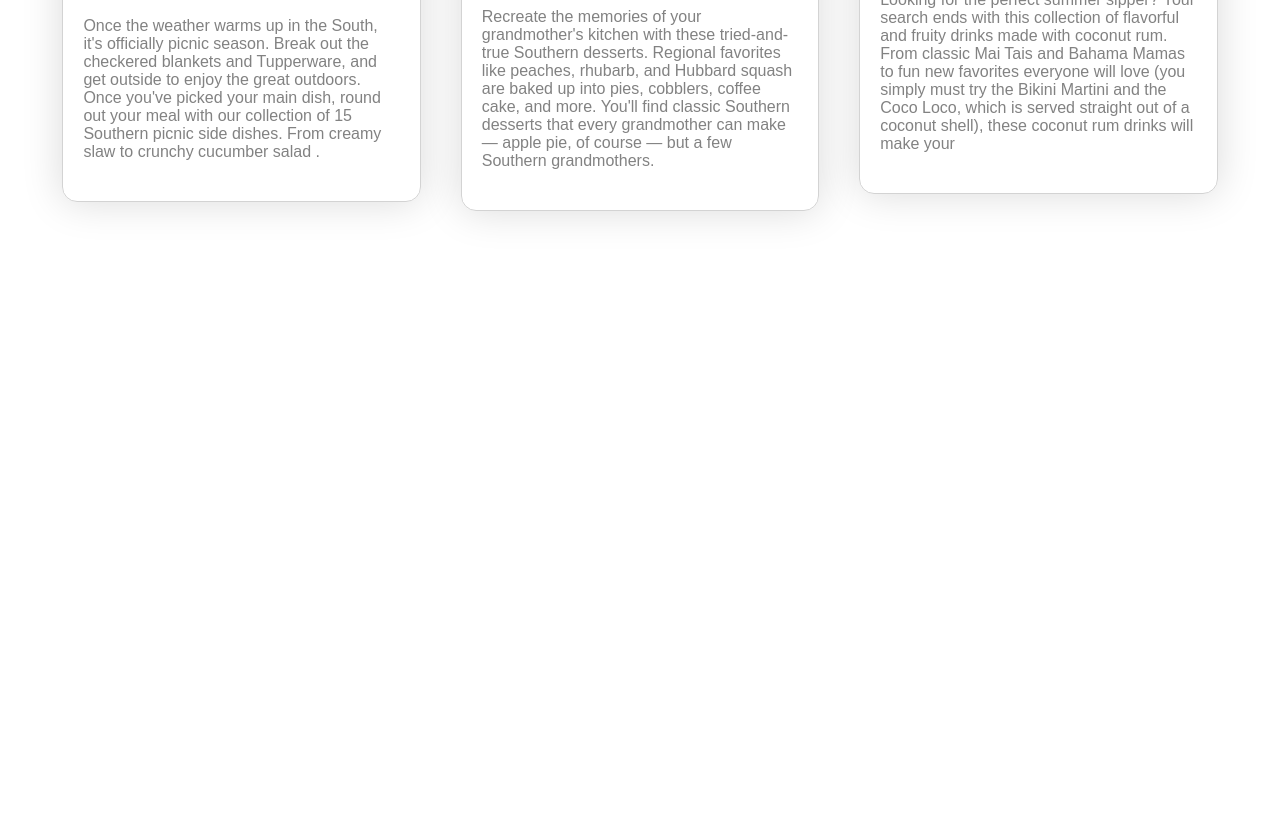
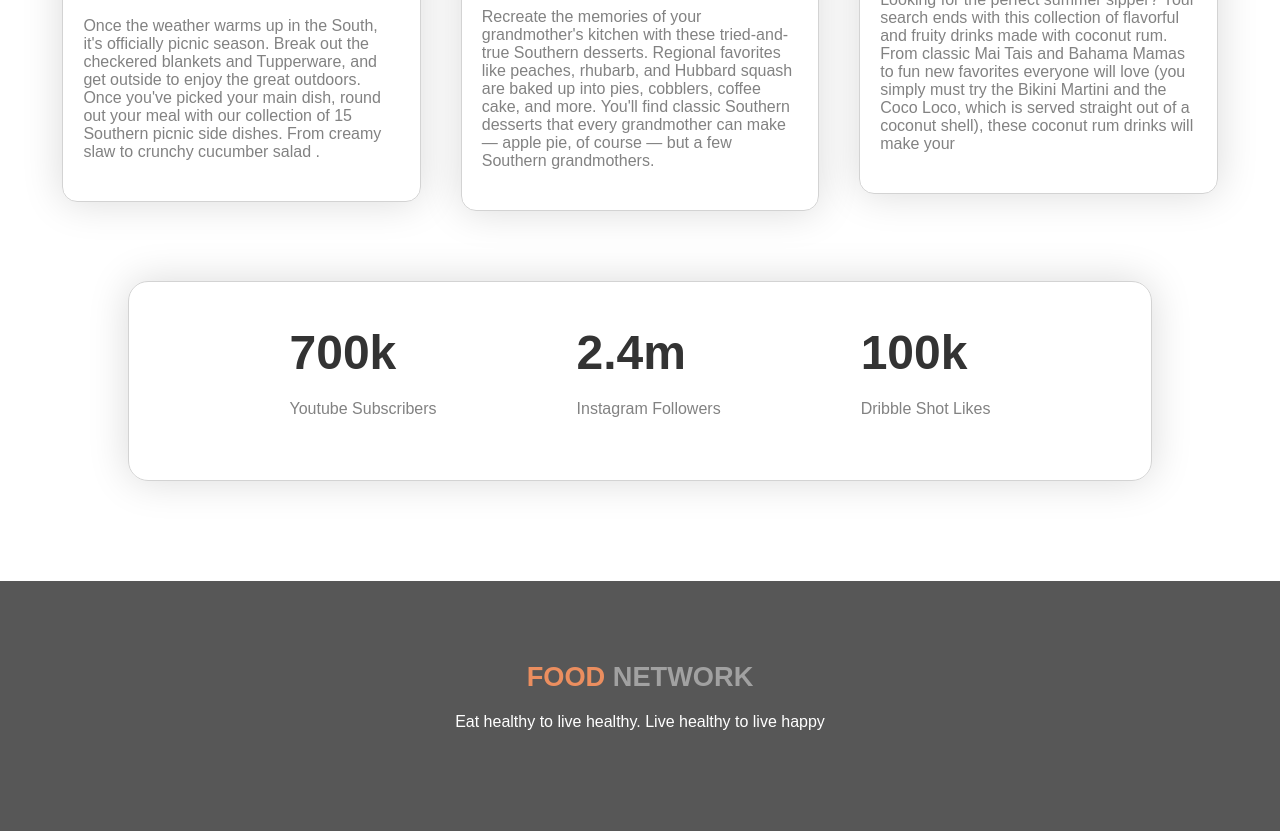
Before and after one commit to MrAzadT/First-Assignments, a plain HTML site: page index.html in a window 1280 px wide. Shown: the part 2292-3123 px from the top of the page. Before the commit the page ends 2573 px from the top, so only its background shows below. Drawn offline with Linux system fonts and the light colour scheme.

Commit message:
all done

```diff
--- a/index.html
+++ b/index.html
@@ -19,21 +19,20 @@
     <link rel="stylesheet" href="style.css" />
   </head>
   <body>
-
+<!-- navbar -->
     <nav class="navbar">
       <div class="logo">
-
-
-         <h2>Food Network</h2>
+        <h2>Food Network</h2>
       </div>
       <div class="navText">
         <a href="#home">Home</a>
         <a href="#aboutMe">About Me</a>
         <a href="#recipes">My recipes</a>
-
       </div>
      </nav>
+<!-- navbar -->
 
+<!-- firstContainer -->
 
     <section id="home" class="firstContainer">
       <div class="firstText">
@@ -53,7 +52,9 @@
         <img src="./images/female/Group 8425.png" alt="" />
       </div>
     </section>
+    <!-- firstContainer -->
 
+    <!-- secondContainer -->
     <section id="aboutMe" class="secondContainer">
       <div class="secondImage">
         <img src="./images/female/Person Image.png" alt="" />
@@ -70,6 +71,9 @@
       </div>
     </section>
 
+    <!-- secondContainer -->
+
+    <!-- cardContainer -->
     <section id="recipes"  class="cardContainer">
        <div  class="recipes">
          <h1> My Recipes</h1>
@@ -98,5 +102,32 @@
        </div>
 
     </section>
+<!--
+    cardContainer -->
+
+    <!-- Subscribers -->
+<section class="subscribers">
+<div class="items">
+  <div class="item">
+    <h1>700k</h1>
+    <p>Youtube Subscribers</p>
+  </div>
+  <div class="item">
+    <h1>2.4m</h1>
+    <p>Instagram Followers</p>
+  </div>
+  <div class="item">
+    <h1>100k</h1>
+    <p>Dribble Shot Likes</p>
+  </div>
+</div>
+</section>
+
+    <!-- Subscribers -->
+<footer>
+  <h1><span>FOOD</span> NETWORK</h1>
+  <p>Eat healthy to live healthy. Live healthy to live happy</p>
+</footer>
+
   </body>
 </html>
--- a/style.css
+++ b/style.css
@@ -9,6 +9,24 @@
 a {
   text-decoration: none;
 }
+h1 {
+  font-size: 50px;
+  color: #575757;
+  margin-bottom: 15px;
+}
+span {
+  color: #f06423;
+}
+
+img {
+  width: 100%;
+}
+p {
+  color: #828282;
+  margin: 20px 0;
+}
+
+/* navbar */
 
 .navbar {
   width: 100%;
@@ -31,6 +49,11 @@ a {
   font-size: 1.2rem;
   text-transform: uppercase;
 }
+
+/* navbar */
+
+/* firstContainer */
+
 .firstContainer {
   min-height: 100vh;
   width: 100vw;
@@ -47,24 +70,11 @@ a {
   margin-left: 20px;
   width: 40%;
 }
-h1 {
-  font-size: 50px;
-  color: #575757;
-  margin-bottom: 15px;
-}
-span {
-  color: #f06423;
-}
+
 .firstImage {
   width: 40%;
 }
-img {
-  width: 100%;
-}
-p {
-  color: #828282;
-  margin: 20px 0;
-}
+
 .firstButton {
   padding: 15px 30px;
   letter-spacing: 0.1rem;
@@ -74,6 +84,10 @@ p {
   font-size: 20px;
   color: #fff;
 }
+/* firstContainer */
+
+/* secondContainer */
+
 .secondContainer {
   width: 100vw;
   min-height: 100vh;
@@ -105,6 +119,9 @@ p {
   font-size: 20px;
   color: #fff;
 }
+/* secondContainer */
+
+/* cardContainer */
 .cardContainer {
   flex-direction: column;
   text-align: center;
@@ -138,3 +155,52 @@ p {
   max-width: 500px;
   margin: 0 auto;
 }
+/* cardContainer */
+
+/* subscribers */
+.subscribers {
+  display: flex;
+  align-items: center;
+  justify-content: center;
+  margin: 0 auto;
+  width: 80%;
+  height: 200px;
+  border: 1px solid lightgray;
+  border-radius: 20px;
+  box-shadow: 0px 0px 40px rgba(0, 0, 0, 0.15);
+}
+
+.subscribers .items {
+  display: flex;
+
+  justify-content: space-around;
+  align-items: center;
+  text-align: center;
+}
+.item {
+  margin: 0 70px;
+  text-align: left;
+}
+.item h1 {
+  font-size: 3rem;
+  color: #333;
+}
+/* subscribers */
+footer {
+  margin-top: 100px;
+  width: 100%;
+  height: 250px;
+  background-color: #575757;
+  text-align: center;
+}
+footer h1 {
+  font-size: 1.7rem;
+  color: #a1a1a1;
+  padding-top: 80px;
+}
+footer h1 span {
+  color: #eb8e5f;
+}
+footer p {
+  color: #fff;
+}
```
